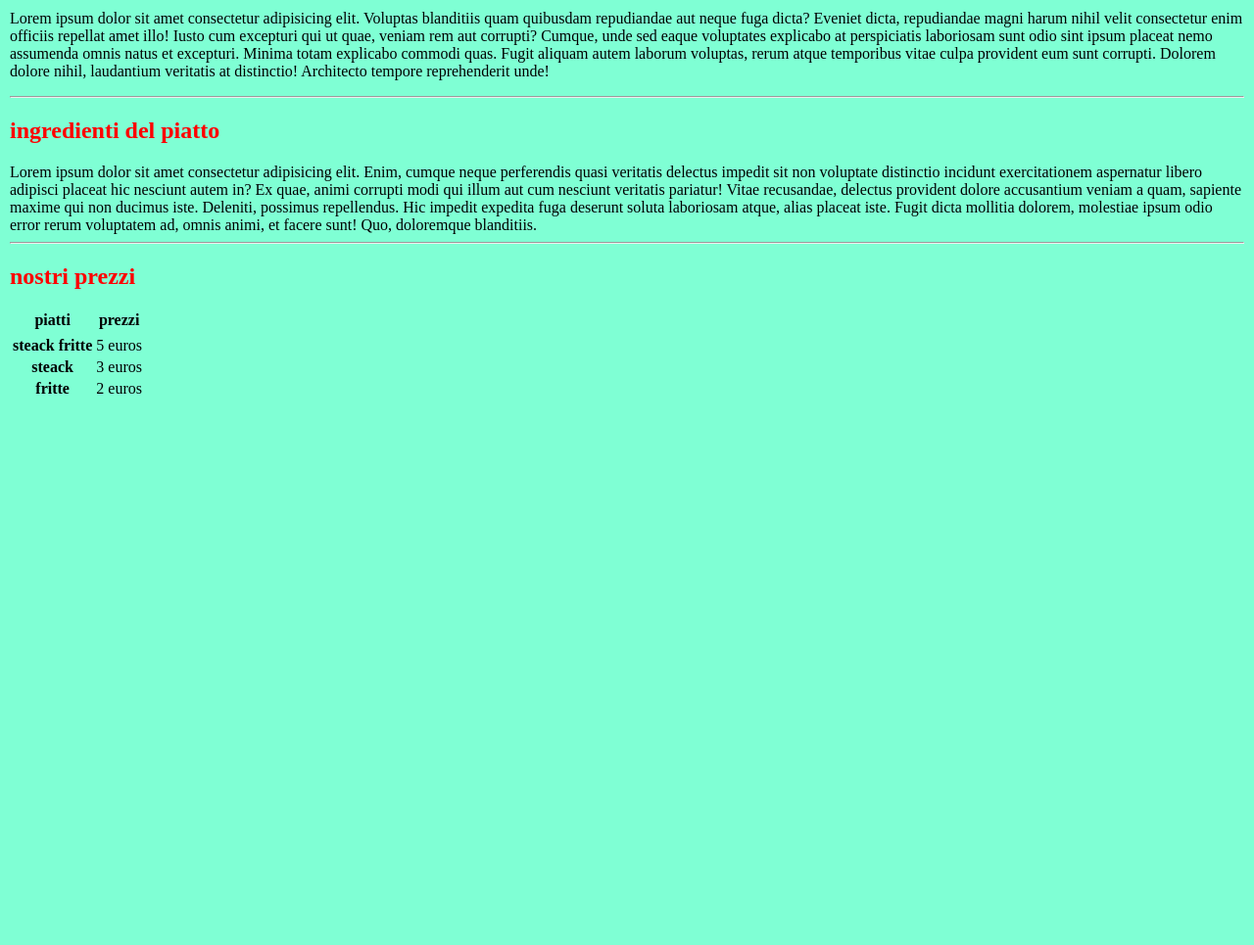
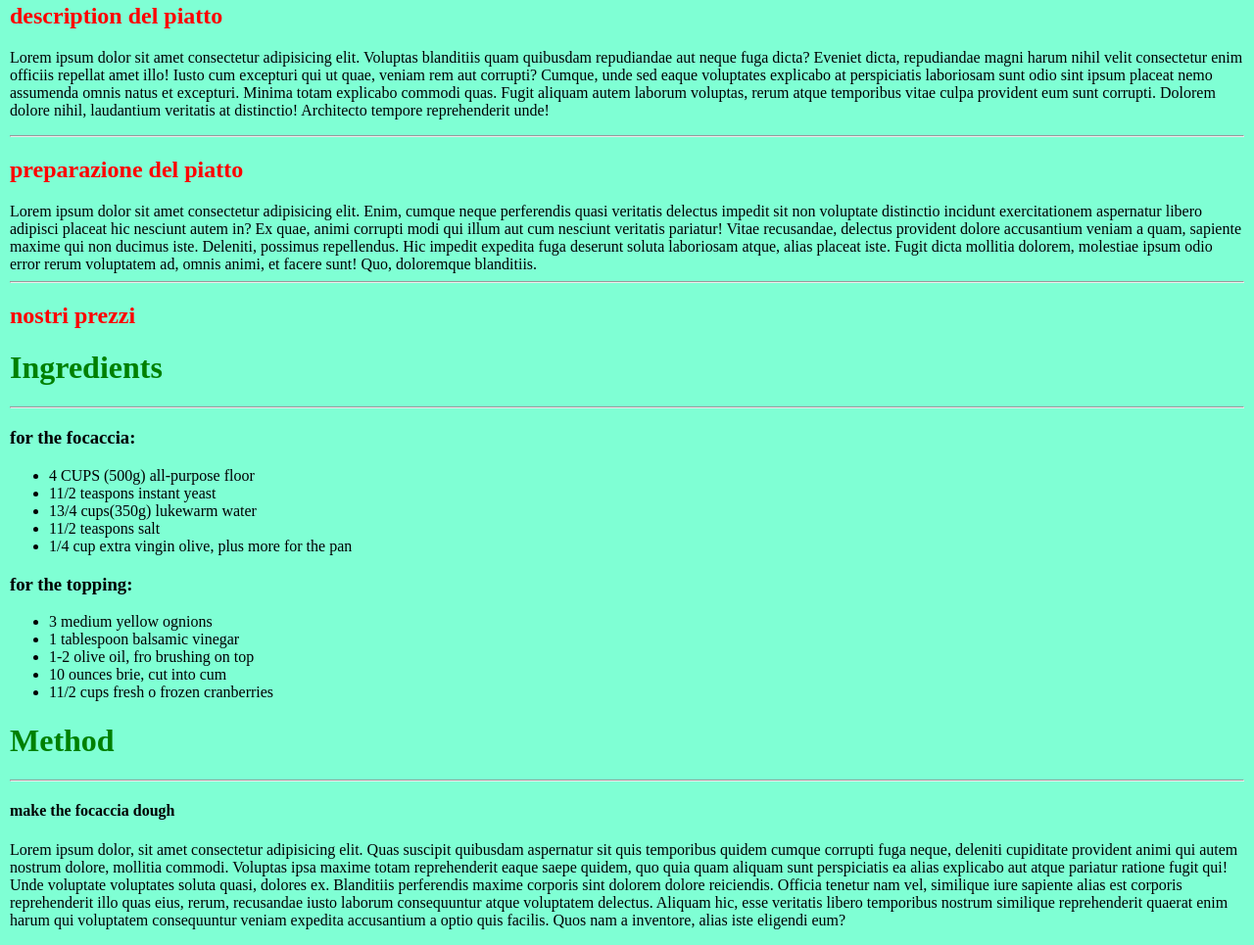
Before and after one commit to STjava05/epicodeExo1, a plain HTML site: page index.html in a window 1280 px wide. Shown: the part 469-1434 px from the top of the page at 98% size. Before the commit the page ends 888 px from the top, so only its background shows below. Drawn offline with Linux system fonts and the light colour scheme; files whose address does not match are found by name.

Commit message:
Add files via upload

```diff
--- a/index.html
+++ b/index.html
@@ -9,11 +9,9 @@
 </head>
 <body>
     <header>
-     <nav class="header-nav">
-        <a href="#">acceuil</a>
-         <a href="#">attivita</a>
-        <a href="#">contact</a>
-    </nav>
+    <div>
+    <img  src="img/logo.png" width="50%" alt="logo">
+    </div>
     <img src="img/focacca.png" height="280" width="520" alt="cuisine">
     </header>
     <h1>il piatto principale del Ristorante</h1>
@@ -26,7 +24,7 @@
             Minima totam explicabo commodi quas. Fugit aliquam autem laborum voluptas, rerum atque temporibus vitae culpa provident eum sunt corrupti. Dolorem dolore nihil, laudantium veritatis at distinctio! Architecto tempore reprehenderit unde!
             </p>
             <hr>
-            <h2> ingredienti del piatto </h2>
+            <h2> preparazione del piatto </h2>
             Lorem ipsum dolor sit amet consectetur adipisicing elit. Enim, cumque neque perferendis quasi veritatis delectus impedit sit non voluptate distinctio incidunt exercitationem aspernatur libero adipisci placeat hic nesciunt autem in?
             Ex quae, animi corrupti modi qui illum aut cum nesciunt veritatis pariatur! Vitae recusandae, delectus provident dolore accusantium veniam a quam, sapiente maxime qui non ducimus iste. Deleniti, possimus repellendus.
             Hic impedit expedita fuga deserunt soluta laboriosam atque, alias placeat iste. Fugit dicta mollitia dolorem, molestiae ipsum odio error rerum voluptatem ad, omnis animi, et facere sunt! Quo, doloremque blanditiis.
@@ -34,30 +32,30 @@
             <h2>nostri prezzi</h2>
          </article>
 
-         <table class="tab">
-
-
-            <tr>
-                <thead>
-                <th>piatti</th>
-                <th>prezzi</th>
-            </thead>
-            </tr>
-            <tr>
-                <tbody>
-                <th>steack fritte</th>
-                <td>5 euros</td>
-            </tr>
-            <tr>
-                <th>steack </th>
-                <td>3 euros</td>
-            </tr>
-            <tr>
-                <th> fritte</th>
-                <td>2 euros</td>
-
-            </tr>
-
-         </table>
+         <h1>Ingredients</h1>
+         <hr>
+         <h3>for the focaccia:</h3>
+         <ul>
+            <li>4 CUPS (500g) all-purpose floor</li>
+            <li>11/2 teaspons instant yeast</li>
+            <li>13/4 cups(350g) lukewarm water</li>
+            <li>11/2 teaspons salt</li>
+            <li>1/4 cup extra vingin olive, plus more for the pan</li>
+         </ul>
+         <h3>for the topping:</h3>
+         <ul>
+            <li>3 medium yellow ognions</li>
+            <li>1 tablespoon balsamic vinegar</li>
+            <li>1-2 olive oil, fro brushing on top</li>
+            <li>10 ounces brie, cut into cum</li>
+            <li>11/2 cups fresh o frozen cranberries</li>
+         </ul>
+         <h1>Method</h1>
+         <hr>
+         <h4>make the focaccia dough</h4>
+         <p>Lorem ipsum dolor, sit amet consectetur adipisicing elit. Quas suscipit quibusdam aspernatur sit quis temporibus quidem cumque corrupti fuga neque, deleniti cupiditate provident animi qui autem nostrum dolore, mollitia commodi.
+         Voluptas ipsa maxime totam reprehenderit eaque saepe quidem, quo quia quam aliquam sunt perspiciatis ea alias explicabo aut atque pariatur ratione fugit qui! Unde voluptate voluptates soluta quasi, dolores ex.
+         Blanditiis perferendis maxime corporis sint dolorem dolore reiciendis. Officia tenetur nam vel, similique iure sapiente alias est corporis reprehenderit illo quas eius, rerum, recusandae iusto laborum consequuntur atque voluptatem delectus.
+         Aliquam hic, esse veritatis libero temporibus nostrum similique reprehenderit quaerat enim harum qui voluptatem consequuntur veniam expedita accusantium a optio quis facilis. Quos nam a inventore, alias iste eligendi eum?</p>
 </body>
 </html>
```
